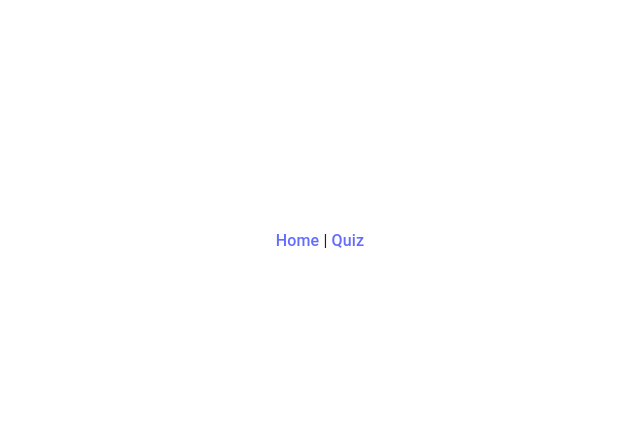
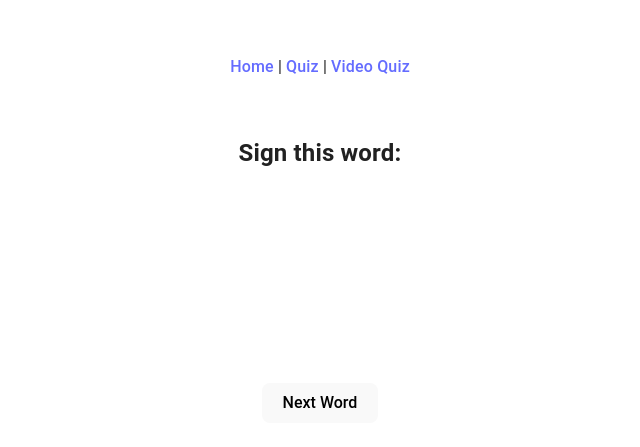
Before and after one commit to meghnamitt/Significant, a React (Vite) app in the folder significant/: page /video-quiz in a window 1280 px wide. Before the commit this address had no page. Shown: the part 151-598 px from the top of the page, without its empty margins (320-960 px from the left). Built offline with nearby package versions, Linux system fonts and the light colour scheme; no server answers.

Commit message:
video-recorder

```diff
--- a/significant/src/App.jsx
+++ b/significant/src/App.jsx
@@ -2,6 +2,7 @@ import React from 'react';
 import { BrowserRouter as Router, Routes, Route, Link } from 'react-router-dom';
 import HomePage from './pages/HomePage';
 import QuizPage from './pages/QuizPage';
+import VideoQuiz from './pages/VideoQuiz';
 import './App.css'
 
 function App() {
@@ -10,11 +11,13 @@ function App() {
       <div className="App">
         <nav style={{ marginBottom: '1rem' }}>
           <Link to="/">Home</Link> |{' '}
-          <Link to="/quiz">Quiz</Link>
+          <Link to="/quiz">Quiz</Link> |{' '}
+          <Link to="/video-quiz">Video Quiz</Link>
         </nav>
         <Routes>
           <Route path="/" element={<HomePage />} />
           <Route path="/quiz" element={<QuizPage />} />
+          <Route path="/video-quiz" element={<VideoQuiz />} />
         </Routes>
       </div>
     </Router>
--- /dev/null
+++ b/significant/src/components/VideoRecorder.jsx
@@ -0,0 +1,82 @@
+import { useEffect, useRef, useState, forwardRef, useImperativeHandle } from "react";
+
+const VideoRecorder = forwardRef((props, ref) => {
+  const videoRef = useRef(null);
+  const streamRef = useRef(null);
+  const recorderRef = useRef(null);
+  const timeoutRef = useRef(null);
+  const [recordedVideo, setRecordedVideo] = useState(null);
+  const [isRecording, setIsRecording] = useState(false);
+
+  useEffect(() => {
+    async function startCamera() {
+      try {
+        const stream = await navigator.mediaDevices.getUserMedia({ video: true, audio: true });
+        streamRef.current = stream;
+        if (videoRef.current) {
+          videoRef.current.srcObject = stream;
+        }
+      } catch (err) {
+        console.error("Error accessing camera:", err);
+      }
+    }
+    startCamera();
+    return () => {
+      // Stop recording if active
+      if (recorderRef.current && recorderRef.current.state !== "inactive") {
+        recorderRef.current.stop();
+      }
+      // Stop camera stream
+      if (streamRef.current) {
+        streamRef.current.getTracks().forEach(track => track.stop());
+      }
+      if (timeoutRef.current) {
+        clearTimeout(timeoutRef.current);
+      }
+    };
+  }, []);
+
+  // Method to start a new recording
+  const startRecording = (duration = 2000) => {
+    if (!streamRef.current) return;
+    setRecordedVideo(null);
+    setIsRecording(true);
+    const recorder = new MediaRecorder(streamRef.current, { mimeType: "video/webm" });
+    recorderRef.current = recorder;
+    const localChunks = [];
+    recorder.ondataavailable = (event) => {
+      if (event.data.size > 0) {
+        localChunks.push(event.data);
+      }
+    };
+    recorder.onstop = () => {
+      const blob = new Blob(localChunks, { type: "video/webm" });
+      const url = URL.createObjectURL(blob);
+      setRecordedVideo(url);
+      setIsRecording(false);
+    };
+    recorder.start();
+    timeoutRef.current = setTimeout(() => {
+      recorder.stop();
+    }, duration);
+  };
+
+  useImperativeHandle(ref, () => ({
+    startRecording,
+  }));
+
+  return (
+    <div className="p-6">
+      <video ref={videoRef} autoPlay playsInline className="w-full max-w-lg rounded-lg shadow-lg" />
+      {/* Call startRecording from parent to trigger a new recording */}
+      {recordedVideo && (
+        <div className="mt-6">
+          <h3 className="font-semibold mb-2">Recorded Video:</h3>
+          <video src={recordedVideo} controls className="w-full max-w-lg rounded-lg shadow-lg" />
+        </div>
+      )}
+    </div>
+  );
+});
+
+export default VideoRecorder;
--- /dev/null
+++ b/significant/src/pages/VideoQuiz.jsx
@@ -0,0 +1,39 @@
+import { useState, useRef } from "react";
+import VideoRecorder from "../components/VideoRecorder";
+
+export default function VideoQuiz() {
+  const [promptWord, setPromptWord] = useState("");
+  const [result, setResult] = useState(null);
+  const videoRecorderRef = useRef(null);
+
+  const words = ["Hello", "Thank You", "Yes", "No"];
+
+  const nextWord = () => {
+    const word = words[Math.floor(Math.random() * words.length)];
+    setPromptWord(word);
+    // Start a new recording when a new word is shown
+    if (videoRecorderRef.current) {
+      videoRecorderRef.current.startRecording();
+    }
+  };
+
+  const handleCapture = async (blob) => {
+    // send blob to ML library here
+    console.log("Captured clip:", blob);
+
+    // demo: pretend we got a score
+    setResult("Analyzing... (call ML library here)");
+  };
+
+  return (
+    <div style={{ padding: "20px" }}>
+      <h2>Sign this word:</h2>
+      <h1>{promptWord}</h1>
+      <VideoRecorder ref={videoRecorderRef} />
+      <div style={{ marginTop: "20px" }}>
+        <button onClick={nextWord}>Next Word</button>
+        {result && <p>{result}</p>}
+      </div>
+    </div>
+  );
+}
```
